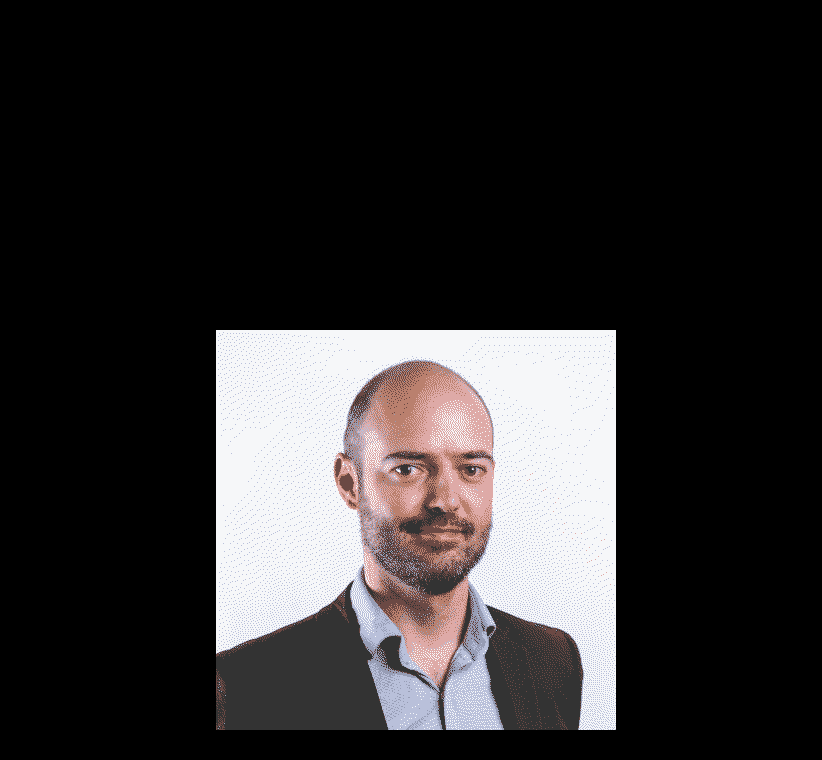
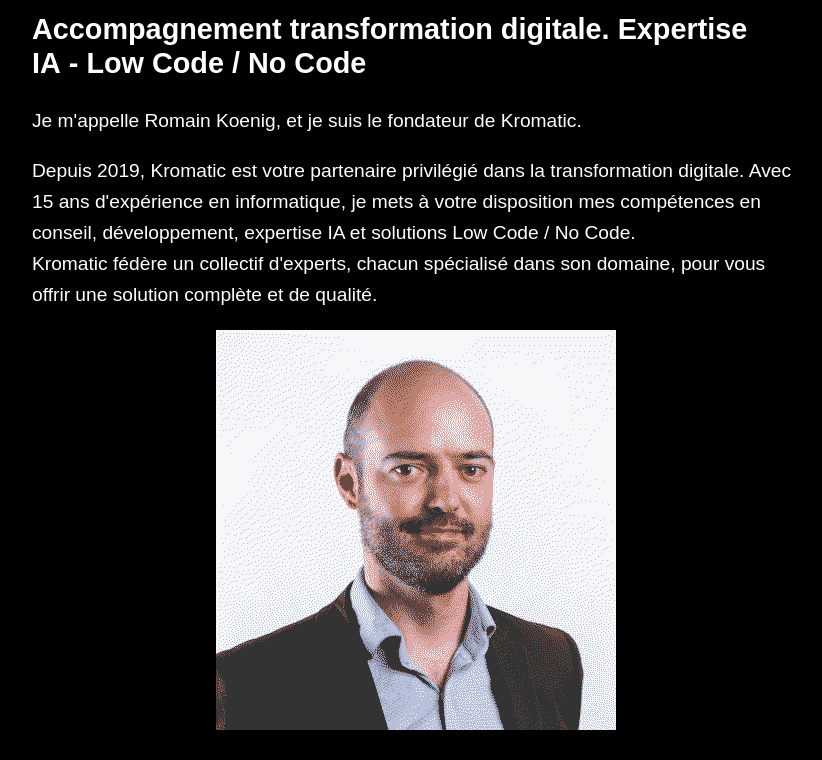
Before and after one commit to romain-koenig/kromatic2023, an Eleventy site: page src/index.html in a window 1280 px wide. Shown: the part 214-974 px from the top of the page, without its empty margins (224-1046 px from the left). Built offline with nearby package versions, Linux system fonts and the dark colour scheme; Eleventy itself is replaced by a stand-in of ours; files that its build step writes are made by us from their sources.

Commit message:
White text on dark background

```diff
--- a/src/css/style.css
+++ b/src/css/style.css
@@ -1,6 +1,7 @@
 @media (prefers-color-scheme: dark) {
 	body {
-		background: #000
+		background: #000;
+		color: #fff;
 	}
 }
 
```
